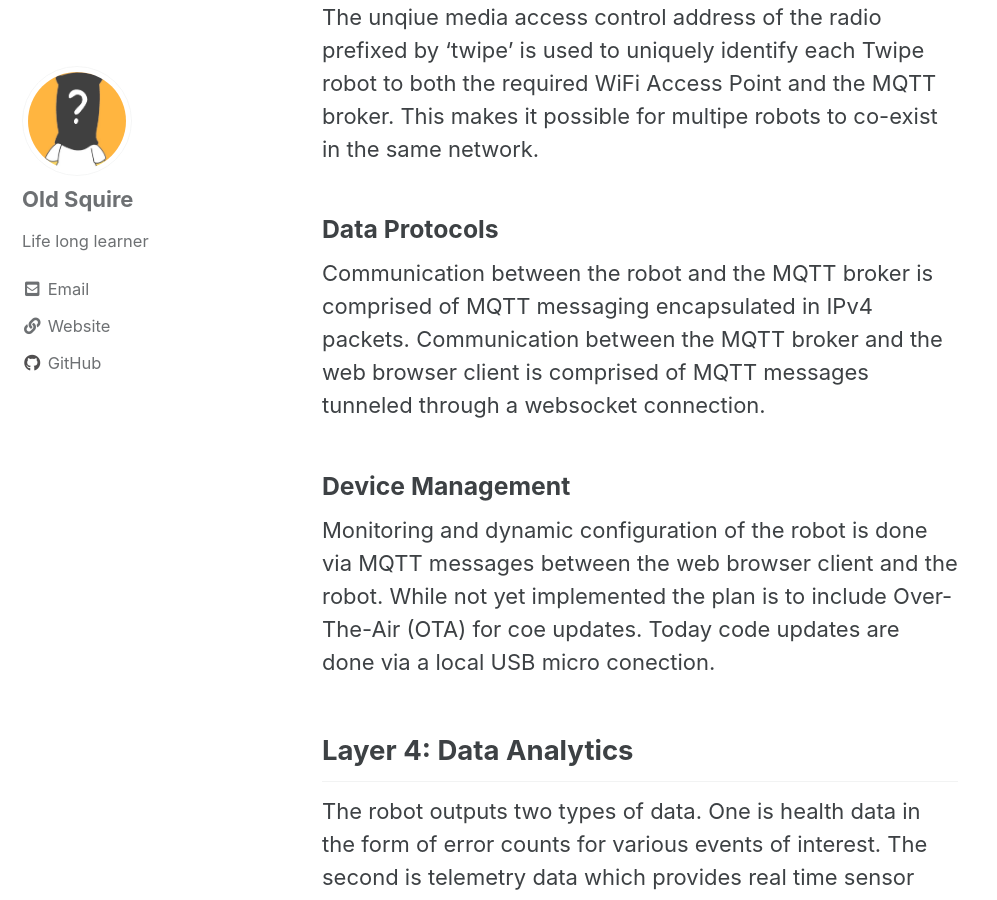
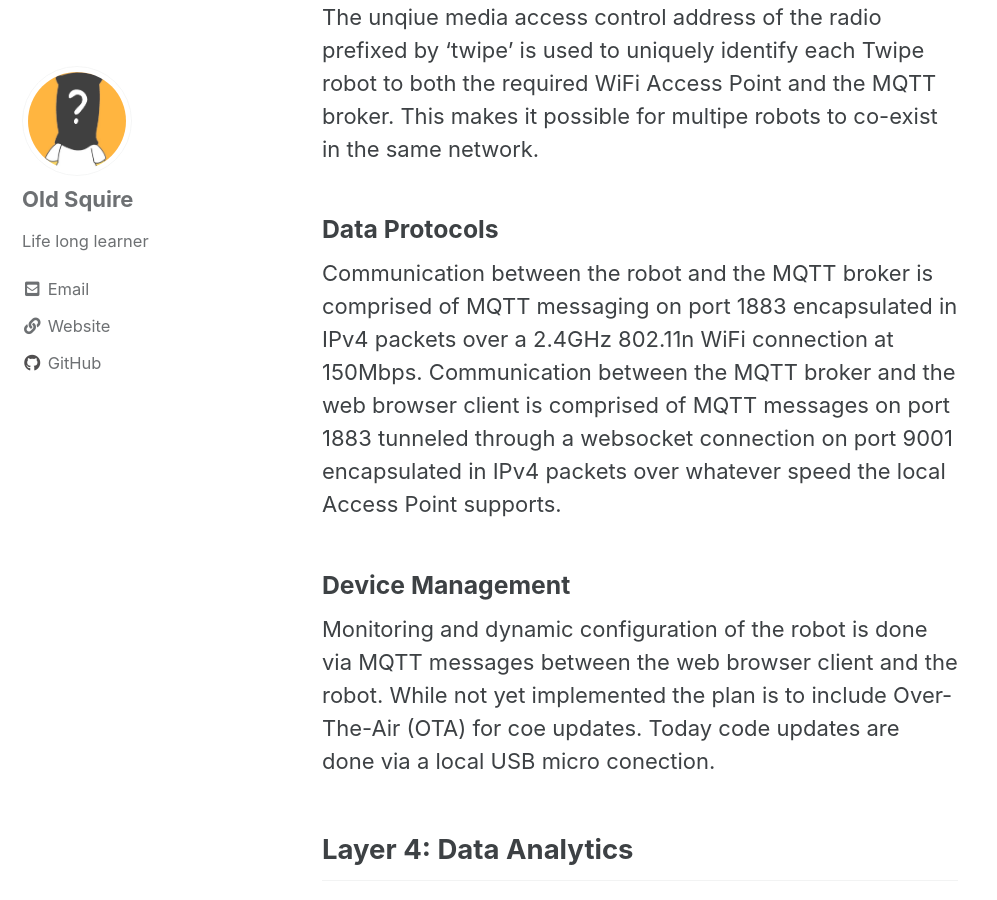
Before and after one commit to va3wam/va3wam.github.io, a Jekyll site: the page built from _posts/2021-02-07-Twipe-Technology-Stack.md, in a window 1280 px wide and 900 px high, scrolled down 3381 px. Shown: the whole window, without its empty margins (0-997 px from the left). Built offline with Jekyll 4.4.1, drawn with Linux system fonts in a browser that asks for light colours; cached includes are drawn as plain includes.

Commit message:
Update 2021-02-07-Twipe-Technology-Stack.md

```diff
--- a/_posts/2021-02-07-Twipe-Technology-Stack.md
+++ b/_posts/2021-02-07-Twipe-Technology-Stack.md
@@ -67,7 +67,7 @@ Twipe features a 2.4GHz WiFi radio, a WiFi access point, an MQTT broker and a cl
 The unqiue media access control address of the radio prefixed by 'twipe' is used to uniquely identify each Twipe robot to both the required WiFi Access Point and the MQTT broker. This makes it possible for multipe robots to co-exist in the same network.
 
 ### Data Protocols
-Communication between the robot and the MQTT broker is comprised of MQTT messaging encapsulated in IPv4 packets. Communication between the MQTT broker and the web browser client is comprised of MQTT messages tunneled through a websocket connection.
+Communication between the robot and the MQTT broker is comprised of MQTT messaging on port 1883 encapsulated in IPv4 packets over a 2.4GHz 802.11n WiFi connection at 150Mbps. Communication between the MQTT broker and the web browser client is comprised of MQTT messages on port 1883 tunneled through a websocket connection on port 9001 encapsulated in IPv4 packets over whatever speed the local Access Point supports.
 
 ### Device Management
 Monitoring and dynamic configuration of the robot is done via MQTT messages between the web browser client and the robot. While not yet implemented the plan is to include Over-The-Air (OTA) for coe updates. Today code updates are done via a local USB micro conection.
```
